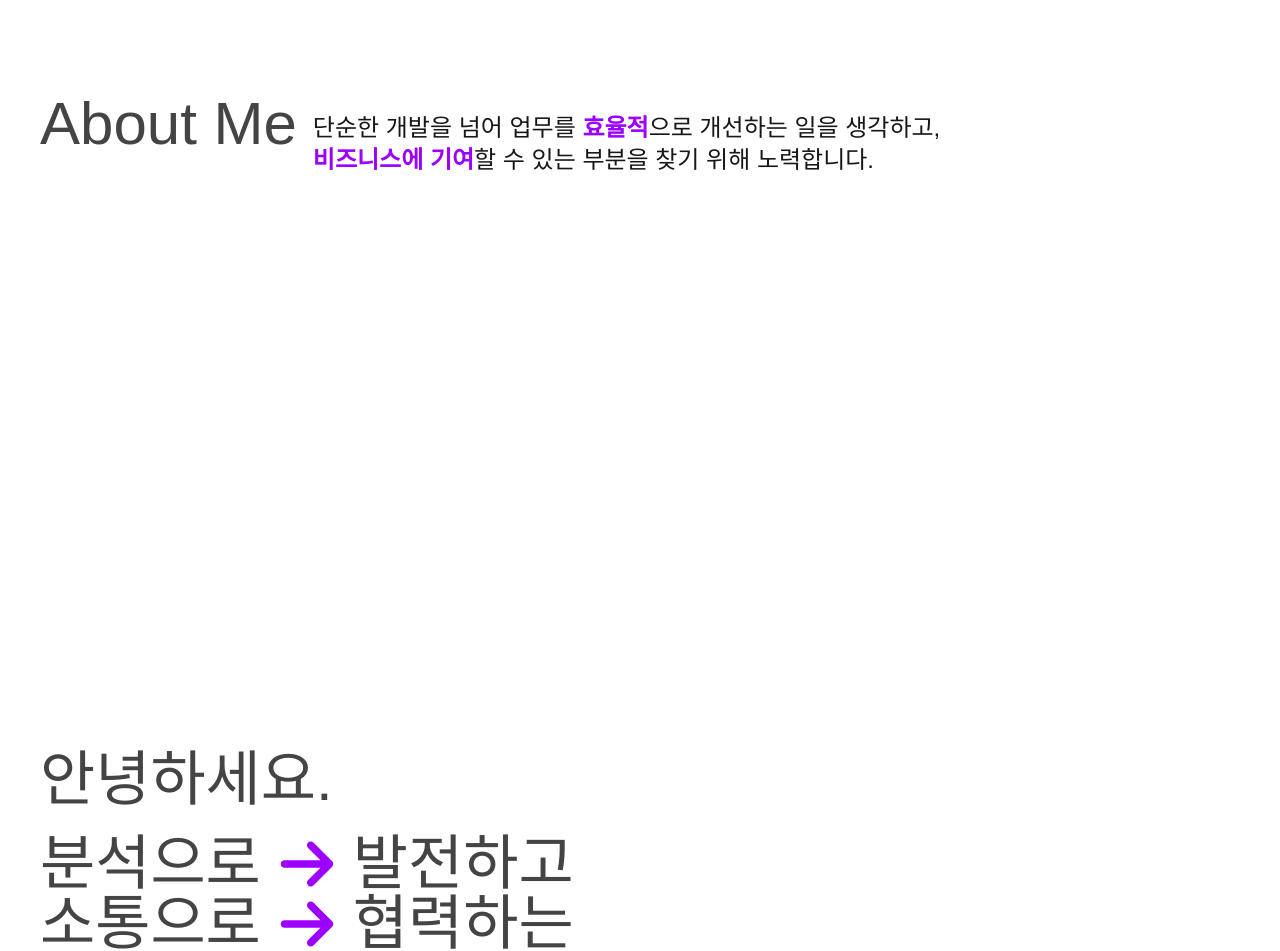
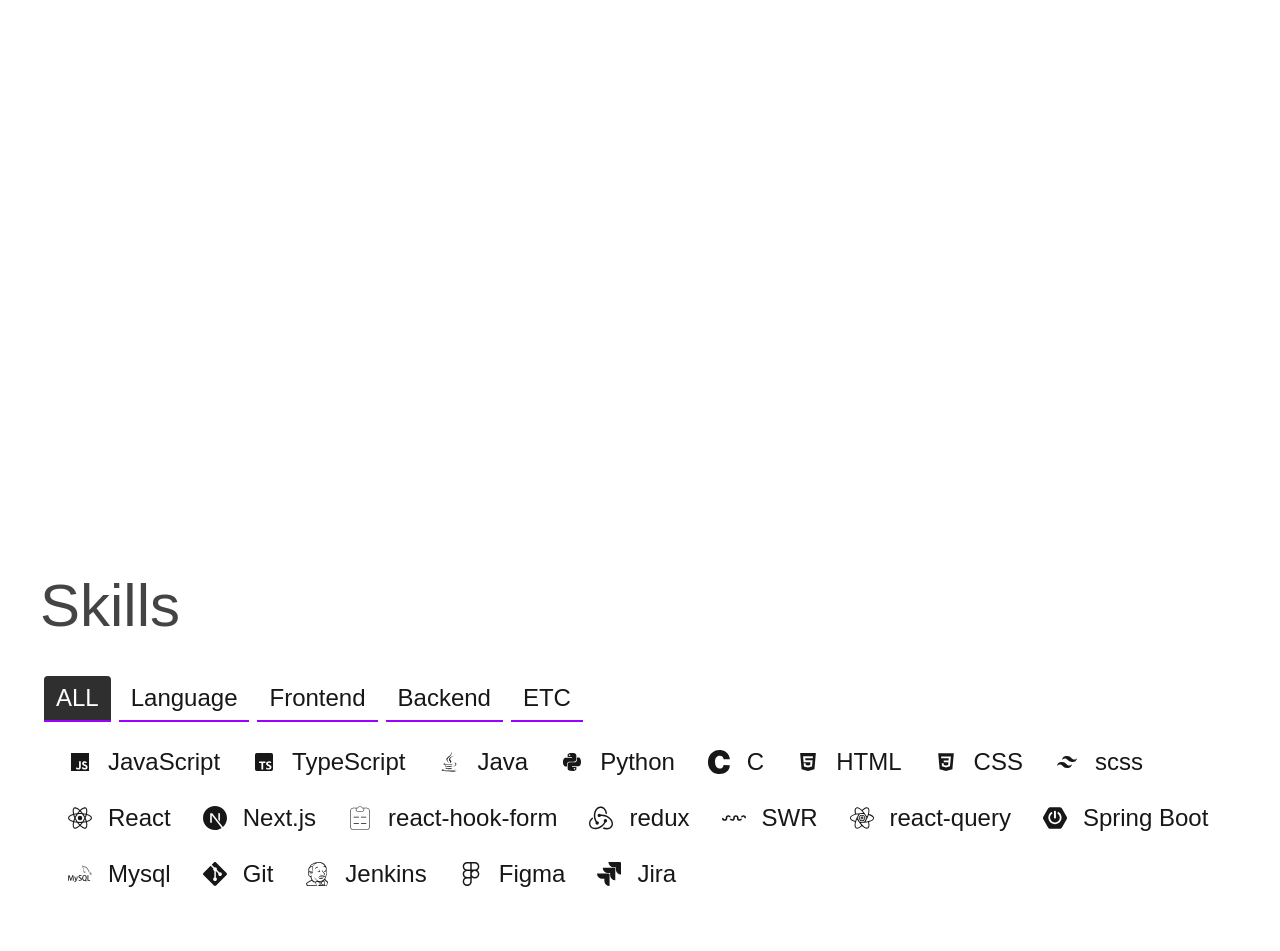
Before and after one commit to soe-un/portfolio, a Next.js app: page / in a window 1280 px wide. Shown: the part 1128-2079 px from the top of the page. Built offline with nearby package versions, Linux system fonts and the light colour scheme; a web font is replaced by a local one.

Commit message:
Skills page add + responsive fix

```diff
--- a/src/app/globals.css
+++ b/src/app/globals.css
@@ -25,24 +25,17 @@ body {
 
   main {
     height: calc(100vh);
+    width: 100%;
     display: flex;
     align-items: flex-start;
     gap: 2rem;
-  }
 
-  @media (width >= 640px) {
-    main {
-      height: calc(100vh - 104px);
-      margin-left: 2.5rem;
-      margin-top: 104px;
-    }
+    padding-top: 62px;
   }
 
   section {
-    display: flex;
-    flex-direction: row;
-    align-items: center;
     height: 100%;
+    width: 100%;
     gap: 1rem;
   }
 
@@ -56,10 +49,41 @@ body {
 
   button {
     padding: 6px 12px;
-    border-radius: 4px;
+    border-bottom: 2px solid var(--point-color);
+
+    position: relative;
+    isolation: isolate;
+
     &:hover {
       background-color: var(--foreground);
       color: var(--background);
     }
+
+    &::after {
+      content: "";
+      position: absolute;
+      background: white;
+      z-index: -1;
+      inset: 0;
+      opacity: 0.1;
+    }
+  }
+
+  @media (width >= 640px) {
+    main {
+      height: calc(100vh - 104px);
+      width: calc(100% - 2.5rem);
+      margin-left: 2.5rem;
+      margin-top: 104px;
+      padding-top: 0;
+    }
+    button {
+      border-top-left-radius: 4px;
+      border-top-right-radius: 4px;
+      &::after {
+        border-top-left-radius: 4px;
+        border-top-right-radius: 4px;
+      }
+    }
   }
 }
--- a/src/app/sidebar.tsx
+++ b/src/app/sidebar.tsx
@@ -34,17 +34,12 @@ export default function Sidebar() {
   const tabs = ["Home", "About Me", "Skills", "Projects"];
 
   return (
-    <div
-      className={clsx(
-        `fixed sm:top-0 right-0 bottom-0`,
-        `h-fit w-fit sm:w-full bg-background`
-      )}
-    >
+    <div className={clsx(`fixed right-0 top-0`, `h-fit w-full`)}>
       <div
         className={clsx(
-          `p-[2rem] flex justify-end sm:flex-row flex-col `,
-          `gap-2 text-xl`,
-          `sm:gap-4`
+          `pr-2 pb-2 flex justify-end flex-row`,
+          `gap-2 text-sm`,
+          `sm:flex-row sm:p-[2rem] sm:gap-4 sm:text-xl`
         )}
       >
         {tabs.map((t, idx) => {
@@ -52,7 +47,8 @@ export default function Sidebar() {
             <button
               className={clsx(
                 `${activeTab === idx && "text-background bg-foreground"}`,
-                `text-left`
+                `text-left block`,
+                `sm:flex`
               )}
               key={t}
               onClick={() => {
@@ -63,7 +59,8 @@ export default function Sidebar() {
                 });
               }}
             >
-              <strong>{`${String(idx).padStart(2, "0")}.`}</strong> {t}
+              <strong>{`${String(idx).padStart(2, "0")}.`}</strong>
+              <div className="ml-2">{t}</div>
             </button>
           );
         })}
--- a/src/components/About.tsx
+++ b/src/components/About.tsx
@@ -3,13 +3,14 @@
 export default function Home() {
   return (
     <main>
-      <section className="h-full flex gap-4 items-center flex-row">
-        <h1 className="text-6xl">About Me</h1>
-        <div className="mt-10 text-2xl">
-          단순한 개발을 넘어 업무를 <strong>효율적</strong>으로 개선하는 일을
-          생각하고, <br />
-          <strong>비즈니스에 기여</strong>할 수 있는 부분을 찾기 위해
-          노력합니다.
+      <section>
+        <h1 className={`text-4xl sm:text-6xl`}>About Me</h1>
+        <div className="mt-10 text-xl sm:text-2xl">
+          개발을 넘어 업무를
+          <br />
+          <strong>효율적</strong>으로 개선하는 일을 생각하고, <br />
+          <strong>비즈니스에 기여</strong>할 수 있는 부분을
+          <br /> 찾기 위해 노력합니다.
         </div>
       </section>
     </main>
--- a/src/components/Intro.tsx
+++ b/src/components/Intro.tsx
@@ -6,8 +6,8 @@ import { FaArrowRight } from "react-icons/fa6";
 export default function Home() {
   return (
     <main>
-      <section>
-        <h1 className={clsx(`text-5xl`, `sm:text-6xl`)}>
+      <section className="flex flex-row items-center">
+        <h1 className={clsx(`text-4xl sm:text-6xl`)}>
           안녕하세요.
           <br />
           <div className="flex items-center mt-6">
--- a/src/components/Projects.tsx
+++ b/src/components/Projects.tsx
@@ -1,25 +1,10 @@
 "use client";
-
-import clsx from "clsx";
-import { FaArrowRight } from "react-icons/fa6";
 
 export default function Home() {
   return (
     <main>
       <section>
-        <h1 className={clsx(`text-5xl`, `sm:text-6xl`)}>
-          안녕하세요.
-          <br />
-          <div className="flex items-center mt-6">
-            분석으로 <FaArrowRight className="mx-4 text-pointcolor" /> 발전하고
-          </div>
-          <div className="flex items-center mb-6">
-            소통으로 <FaArrowRight className="mx-4 text-pointcolor" /> 협력하는
-          </div>
-          프론트엔드 개발자
-          <br />
-          <strong>박소은</strong>입니다.
-        </h1>
+        <h1 className="text-4xl sm:text-6xl">Projects</h1>
       </section>
     </main>
   );
--- a/src/components/Skills.tsx
+++ b/src/components/Skills.tsx
@@ -1,25 +1,135 @@
 "use client";
 
+import { skillList, TSkillList } from "@/fixture/type";
 import clsx from "clsx";
-import { FaArrowRight } from "react-icons/fa6";
+import { useState } from "react";
+import {
+  BiLogoCss3,
+  BiLogoHtml5,
+  BiLogoJava,
+  BiLogoJavascript,
+  BiLogoPython,
+  BiLogoTailwindCss,
+  BiLogoTypescript,
+} from "react-icons/bi";
+import {
+  SiC,
+  SiFigma,
+  SiGit,
+  SiJenkins,
+  SiJira,
+  SiMysql,
+  SiNextdotjs,
+  SiReact,
+  SiReacthookform,
+  SiReactquery,
+  SiRedux,
+  SiSpringboot,
+  SiSwr,
+} from "react-icons/si";
 
 export default function Home() {
+  const [activeTab, setActiveTab] = useState<TSkillList>("ALL");
+
+  const sList = [
+    {
+      title: "JavaScript",
+      icon: <BiLogoJavascript />,
+    },
+    {
+      title: "TypeScript",
+      icon: <BiLogoTypescript />,
+    },
+    {
+      title: "Java",
+      icon: <BiLogoJava />,
+    },
+    { title: "Python", icon: <BiLogoPython /> },
+    { title: "C", icon: <SiC /> },
+    { title: "HTML", icon: <BiLogoHtml5 /> },
+    { title: "CSS", icon: <BiLogoCss3 /> },
+    { title: "scss", icon: <BiLogoTailwindCss /> },
+    { title: "React", icon: <SiReact /> },
+    { title: "Next.js", icon: <SiNextdotjs /> },
+    { title: "react-hook-form", icon: <SiReacthookform /> },
+    { title: "redux", icon: <SiRedux /> },
+    { title: "SWR", icon: <SiSwr /> },
+    { title: "react-query", icon: <SiReactquery /> },
+    { title: "Spring Boot", icon: <SiSpringboot /> },
+    { title: "Mysql", icon: <SiMysql /> },
+    { title: "Git", icon: <SiGit /> },
+    { title: "Jenkins", icon: <SiJenkins /> },
+    { title: "Figma", icon: <SiFigma /> },
+    { title: "Jira", icon: <SiJira /> },
+  ];
+
+  const getList = () => {
+    switch (activeTab) {
+      case "ALL":
+        return sList.map((S) => S.title);
+      case "Language":
+        return ["JavaScript", "TypeScript", "Java", "Python", "C"];
+      case "Frontend":
+        return [
+          "JavaScript",
+          "TypeScript",
+          "HTML",
+          "CSS",
+          "scss",
+          "React",
+          "Next.js",
+          "react-hook-form",
+          "redux",
+          "SWR",
+          "react-query",
+        ];
+      case "Backend":
+        return ["Java", "Spring Boot", "Mysql"];
+      case "ETC":
+        return ["Git", "Jenkins", "Figma", "Jira"];
+      default:
+        return [];
+    }
+  };
   return (
     <main>
       <section>
-        <h1 className={clsx(`text-5xl`, `sm:text-6xl`)}>
-          안녕하세요.
-          <br />
-          <div className="flex items-center mt-6">
-            분석으로 <FaArrowRight className="mx-4 text-pointcolor" /> 발전하고
-          </div>
-          <div className="flex items-center mb-6">
-            소통으로 <FaArrowRight className="mx-4 text-pointcolor" /> 협력하는
-          </div>
-          프론트엔드 개발자
-          <br />
-          <strong>박소은</strong>입니다.
-        </h1>
+        <h1 className="text-4xl sm:text-6xl">Skills</h1>
+        <div className="flex flex-wrap gap-2 w-[calc(100%-0.5rem)] sm:w-[calc(100%-3rem)] mx-1 mt-4 sm:mt-10 text-2xl">
+          {skillList.map((i) => {
+            return (
+              <button
+                className={clsx(
+                  `${activeTab === i && "text-background bg-foreground"}`,
+                  "text-base sm:text-2xl"
+                )}
+                onClick={(e) => {
+                  setActiveTab(i);
+                }}
+                key={i}
+              >
+                {i}
+              </button>
+            );
+          })}
+        </div>
+        <div className="w-[calc(100%-2.5rem)] sm:w-[calc(100%-5rem)] sm: flex flex-wrap gap-4 mx-5 mt-5 h-fit">
+          {sList
+            .filter((i) => getList().includes(i.title))
+            .map((i) => {
+              return (
+                <div
+                  key={i.title}
+                  className="w-fit flex items-center px-2 py-1 rounded-sm hover:bg-foreground hover:text-background"
+                >
+                  <div className="text-md sm:text-2xl">{i.icon}</div>
+                  <h2 className="text-md ml-2 sm:ml-4 sm:text-2xl">
+                    {i.title}
+                  </h2>
+                </div>
+              );
+            })}
+        </div>
       </section>
     </main>
   );
--- /dev/null
+++ b/src/fixture/type.tsx
@@ -0,0 +1,16 @@
+import { JSX } from "react";
+
+export const skillList = [
+  "ALL",
+  "Language",
+  "Frontend",
+  "Backend",
+  "ETC",
+] as const;
+export type TSkillList = (typeof skillList)[number];
+
+export type TSkillDesc = {
+  title: string;
+  desc?: string;
+  icon: JSX.Element;
+};
```
